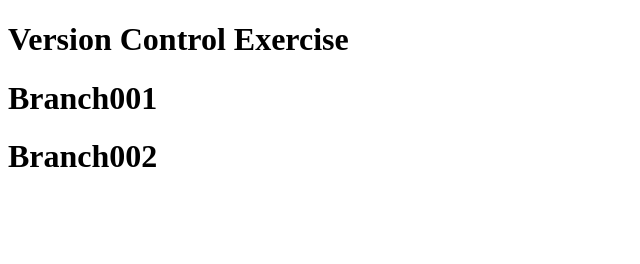
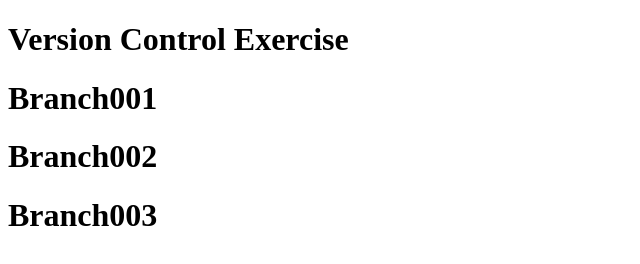
Before and after one commit to rma010101/rev18-github_version_control_2, a plain HTML site: page index.html in a window 1280 px wide. Shown: the whole page, without its empty margins (0-640 px from the left). Drawn offline with Linux system fonts and the light colour scheme.

Commit message:
branch003

```diff
--- a/index.html
+++ b/index.html
@@ -9,5 +9,6 @@
     <h1>Version Control Exercise</h1>
     <h1>Branch001</h1>
     <h1>Branch002</h1>
+    <h1>Branch003</h1>
 </body>
 </html>
```
